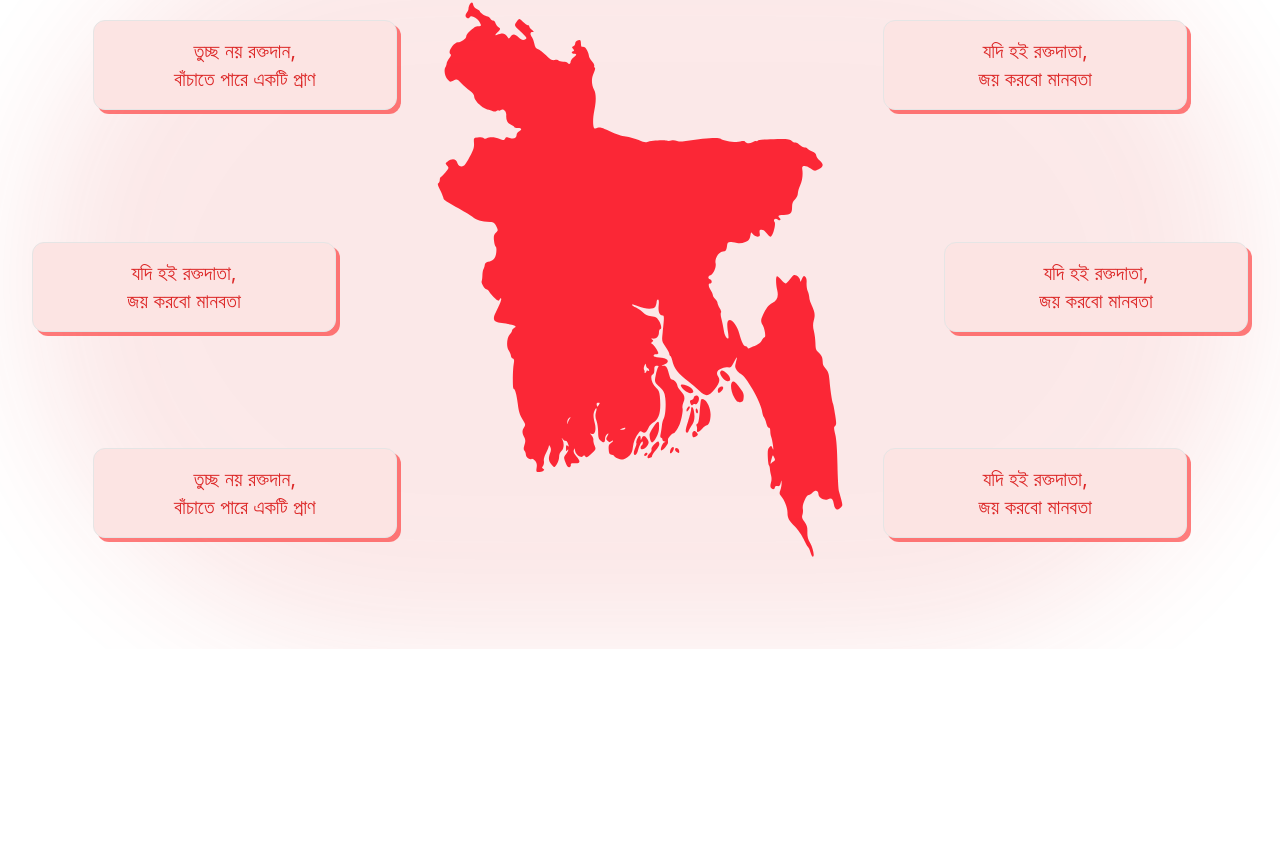
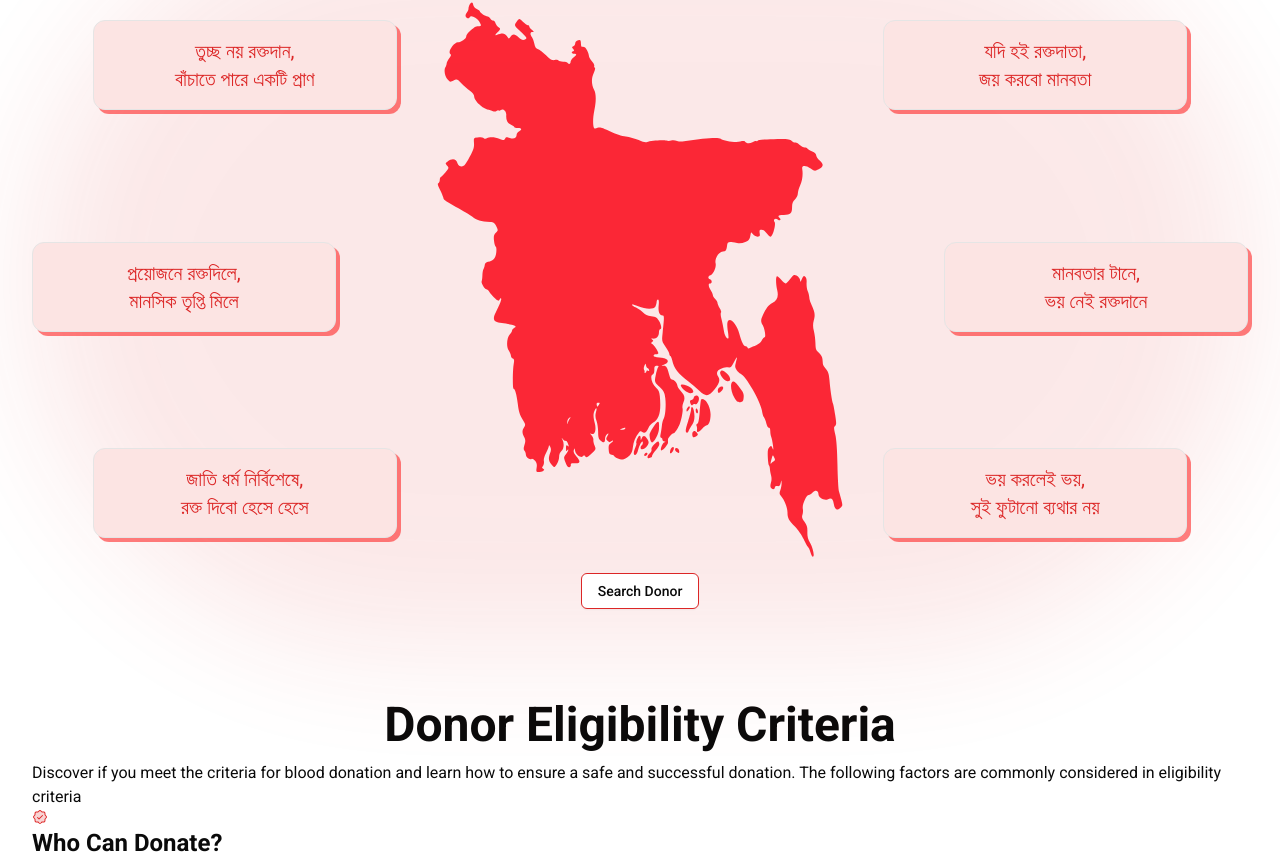
Before and after one commit to NH-Shohan/Shohoje-Rokto, a Next.js app: page / in a window 1280 px wide. Shown: the part 151-1012 px from the top of the page. Before the commit the page ends 800 px from the top, so only its background shows below. Built offline with nearby package versions, Linux system fonts and the light colour scheme.

Commit message:
Hero section modified

```diff
--- a/package.json
+++ b/package.json
@@ -18,6 +18,7 @@
     "next-themes": "^0.2.1",
     "react": "^18",
     "react-dom": "^18",
+    "react-icons": "^5.0.1",
     "tailwind-merge": "^2.2.1",
     "tailwindcss-animate": "^1.0.7"
   },
--- /dev/null
+++ b/src/app/(home)/Criteria.jsx
@@ -0,0 +1,25 @@
+import { PiSealCheckDuotone } from "react-icons/pi";
+
+const Criteria = () => {
+  return (
+    <div>
+      <div className="w-full">
+        <h1 className="text-center">Donor Eligibility Criteria</h1>
+        <p>
+          Discover if you meet the criteria for blood donation and learn how to
+          ensure a safe and successful donation. The following factors are
+          commonly considered in eligibility criteria
+        </p>
+      </div>
+
+      <div>
+        <div>
+          <PiSealCheckDuotone className="text-primary" />
+          <h3>Who Can Donate?</h3>
+        </div>
+      </div>
+    </div>
+  );
+};
+
+export default Criteria;
--- a/src/app/(home)/Hero.jsx
+++ b/src/app/(home)/Hero.jsx
@@ -1,46 +1,51 @@
+import { Button } from "@/components/ui/button";
 import Image from "next/image";
 import bdMap from "../../../public/bdMap.svg";
 
 const Hero = () => {
   return (
-    <div className="h-[calc(100vh-60px)] flex justify-center items-center relative">
+    <div className="h-[calc(100vh-60px)] flex justify-center items-center flex-col relative">
       <div className="w-full h-full rounded-full bg-primary blur-3xl opacity-10 absolute"></div>
       <Image src={bdMap} alt="Map Image" className="h-full w-1/3" />
       <div className="bg-light w-[25%] py-4  rounded-xl shadow-3xl border absolute top-[15%] left-[5%]">
-        <p className="text-center text-xl text-primary">
+        <p className="text-center text-xl text-primary dark:text-white">
           তুচ্ছ নয় রক্তদান, <br />
           বাঁচাতে পারে একটি প্রাণ
         </p>
       </div>
       <div className="bg-light w-[25%] py-4  rounded-xl shadow-3xl border absolute top-[15%] right-[5%]">
-        <p className="text-center text-xl text-primary">
+        <p className="text-center text-xl text-primary dark:text-white">
           যদি হই রক্তদাতা, <br />
           জয় করবো মানবতা
         </p>
       </div>
       <div className="bg-light w-[25%] py-4  rounded-xl shadow-3xl border absolute top-[45%] right-[0%]">
-        <p className="text-center text-xl text-primary">
-          যদি হই রক্তদাতা, <br />
-          জয় করবো মানবতা
+        <p className="text-center text-xl text-primary dark:text-white">
+          মানবতার টানে, <br />
+          ভয় নেই রক্তদানে
         </p>
       </div>
       <div className="bg-light w-[25%] py-4  rounded-xl shadow-3xl border absolute top-[45%] left-[0%]">
-        <p className="text-center text-xl text-primary">
-          যদি হই রক্তদাতা, <br />
-          জয় করবো মানবতা
+        <p className="text-center text-xl text-primary dark:text-white">
+          প্রয়োজনে রক্তদিলে, <br />
+          মানসিক তৃপ্তি মিলে
         </p>
       </div>
       <div className="bg-light w-[25%] py-4  rounded-xl shadow-3xl border absolute bottom-[15%] left-[5%]">
-        <p className="text-center text-xl text-primary">
-          তুচ্ছ নয় রক্তদান, <br />
-          বাঁচাতে পারে একটি প্রাণ
+        <p className="text-center text-xl text-primary dark:text-white">
+          জাতি ধর্ম নির্বিশেষে, <br />
+          রক্ত দিবো হেসে হেসে
         </p>
       </div>
       <div className="bg-light w-[25%] py-4  rounded-xl shadow-3xl border absolute bottom-[15%] right-[5%]">
-        <p className="text-center text-xl text-primary">
-          যদি হই রক্তদাতা, <br />
-          জয় করবো মানবতা
+        <p className="text-center text-xl text-primary dark:text-white">
+          ভয় করলেই ভয়, <br />
+          সুই ফুটানো ব্যথার নয়
         </p>
+      </div>
+
+      <div className="z-50 absolute bottom-10">
+        <Button variant="outline">Search Donor</Button>
       </div>
     </div>
   );
--- a/src/app/globals.css
+++ b/src/app/globals.css
@@ -59,3 +59,30 @@
     @apply bg-background text-foreground;
   }
 }
+
+h1 {
+  font-size: 48px;
+  font-weight: bold;
+}
+h2 {
+  font-size: 36px;
+  font-weight: bold;
+}
+h3 {
+  font-size: 24px;
+  font-weight: bold;
+}
+body {
+  font-size: 16px;
+}
+.body-bold {
+  font-size: 16px;
+  font-weight: bold;
+}
+.small {
+  font-size: 13px;
+}
+.small-bold {
+  font-size: 13px;
+  font-weight: bold;
+}
--- a/src/app/layout.jsx
+++ b/src/app/layout.jsx
@@ -1,9 +1,12 @@
 import Navbar from "@/components/ui/navbar";
 import { ThemeProvider } from "@/components/ui/theme-provider";
-import { Inter } from "next/font/google";
+import { Roboto } from "next/font/google";
 import "./globals.css";
 
-const inter = Inter({ subsets: ["latin"] });
+const roboto = Roboto({
+  subsets: ["latin"],
+  weight: ["100", "300", "400", "500", "700", "900"],
+});
 
 export const metadata = {
   title: "Shohoje Rokto",
@@ -13,7 +16,7 @@ export const metadata = {
 export default function RootLayout({ children }) {
   return (
     <html lang="en">
-      <body className={`${inter.className}`}>
+      <body className={`${roboto.className}`}>
         <ThemeProvider
           attribute="class"
           defaultTheme="system"
--- a/src/app/page.jsx
+++ b/src/app/page.jsx
@@ -1,9 +1,14 @@
+import Criteria from "./(home)/Criteria";
 import Hero from "./(home)/Hero";
 
 export default function Home() {
   return (
     <main className="container">
       <Hero />
+
+      <div className="my-10"></div>
+
+      <Criteria />
     </main>
   );
 }
--- a/src/components/ui/button.jsx
+++ b/src/components/ui/button.jsx
@@ -14,7 +14,7 @@ const buttonVariants = cva(
         destructive:
           "bg-destructive text-destructive-foreground shadow-sm hover:bg-destructive/90",
         outline:
-          "border border-input bg-background shadow-sm hover:bg-accent hover:text-accent-foreground",
+          "border border-primary bg-background shadow-sm hover:bg-primary hover:text-white",
         secondary:
           "bg-secondary text-secondary-foreground shadow-sm hover:bg-secondary/80",
         ghost: "hover:bg-accent hover:text-accent-foreground",
```
Also changed, not shown: 2 other files (tests, documents, lock files or other folders).
